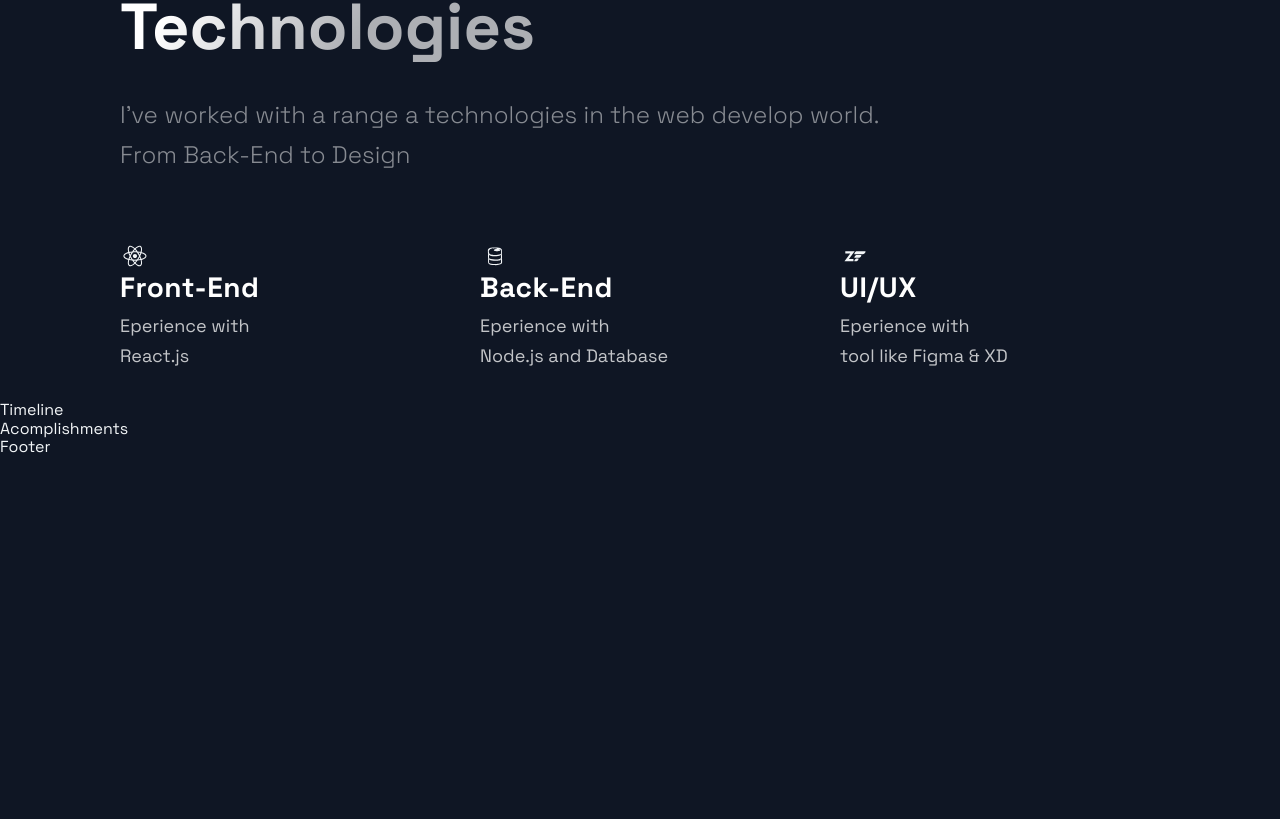
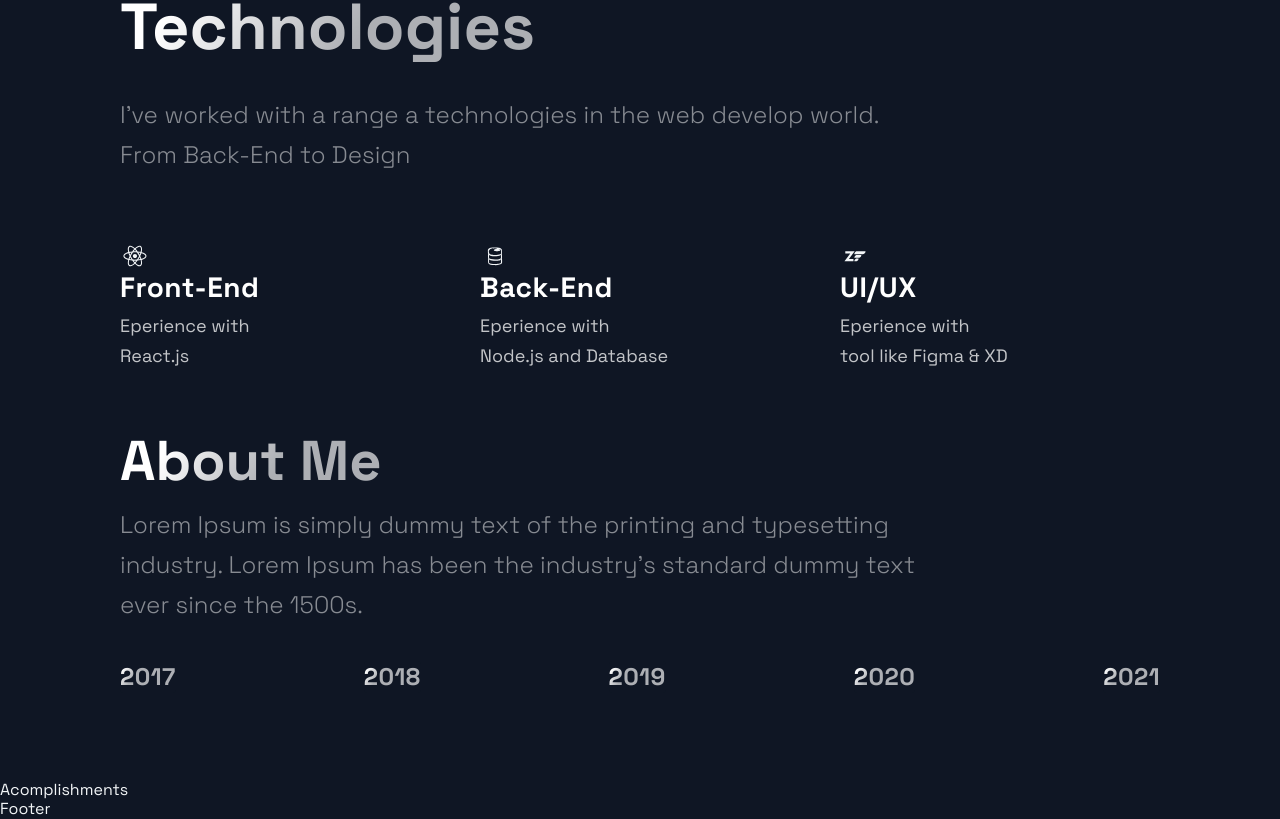
Before and after one commit to Muhammad-usman92/FYP-wahab, a Next.js app: page / in a window 1280 px wide. Shown: the part 2307-3126 px from the top of the page. Before the commit the page ends 2764 px from the top, so only its background shows below. Built offline with nearby package versions, Linux system fonts and the light colour scheme.

Commit message:
timeline

```diff
--- a/src/components/TimeLine/TimeLine.js
+++ b/src/components/TimeLine/TimeLine.js
@@ -1,28 +1,45 @@
-import React, { useState, useRef, useEffect } from 'react';
+import React, { useState, useRef, useEffect } from "react";
 
-import { CarouselButton, CarouselButtonDot, CarouselButtons, CarouselContainer, CarouselItem, CarouselItemImg, CarouselItemText, CarouselItemTitle, CarouselMobileScrollNode } from './TimeLineStyles';
-import { Section, SectionDivider, SectionText, SectionTitle } from '../../styles/GlobalComponents';
-import { TimeLineData } from '../../constants/constants';
+import {
+  CarouselButton,
+  CarouselButtonDot,
+  CarouselButtons,
+  CarouselContainer,
+  CarouselItem,
+  CarouselItemImg,
+  CarouselItemText,
+  CarouselItemTitle,
+  CarouselMobileScrollNode,
+} from "./TimeLineStyles";
+import {
+  Section,
+  SectionDivider,
+  SectionText,
+  SectionTitle,
+} from "../../styles/GlobalComponents";
+import { TimeLineData } from "../../constants/constants";
 
 const TOTAL_CAROUSEL_COUNT = TimeLineData.length;
 
 const Timeline = () => {
-  // const [activeItem, setActiveItem] = useState(0);
-  // const carouselRef = useRef();
+  const [activeItem, setActiveItem] = useState(0);
+  const carouselRef = useRef();
 
   // const scroll = (node, left) => {
   //   return node.scrollTo({ left, behavior: 'smooth' });
   // }
 
-  // const handleClick = (e, i) => {
-  //   e.preventDefault();
+  const handleClick = (e, i) => {
+    e.preventDefault();
 
-  //   if (carouselRef.current) {
-  //     const scrollLeft = Math.floor(carouselRef.current.scrollWidth * 0.7 * (i / TimeLineData.length));
+    if (carouselRef.current) {
+      const scrollLeft = Math.floor(
+        carouselRef.current.scrollWidth * 0.7 * (i / TimeLineData.length)
+      );
 
-  //     scroll(carouselRef.current, scrollLeft);
-  //   }
-  // }
+      scroll(carouselRef.current, scrollLeft);
+    }
+  };
 
   // const handleScroll = () => {
   //   if (carouselRef.current) {
@@ -43,9 +60,33 @@ const Timeline = () => {
   // }, []);
 
   return (
-    <div>
-      Timeline
-    </div>
+    <Section id="about">
+      <SectionTitle>About Me</SectionTitle>
+      <SectionText>
+        Lorem Ipsum is simply dummy text of the printing and typesetting
+        industry. Lorem Ipsum has been the industry's standard dummy text ever
+        since the 1500s.
+      </SectionText>
+      <CarouselContainer ref={carouselRef}>
+        <>
+          {TimeLineData.map((item, index) => (
+            <CarouselMobileScrollNode
+              key={index}
+              final={index === TOTAL_CAROUSEL_COUNT - 1}
+            >
+              <CarouselItem
+                inex={index}
+                id={`carousel__item-${index}`}
+                active={activeItem}
+                onClick={(e) => handleClick(e, index)}
+              >
+                <CarouselItemTitle>{item.year}</CarouselItemTitle>
+              </CarouselItem>
+            </CarouselMobileScrollNode>
+          ))}
+        </>
+      </CarouselContainer>
+    </Section>
   );
 };
 
```
